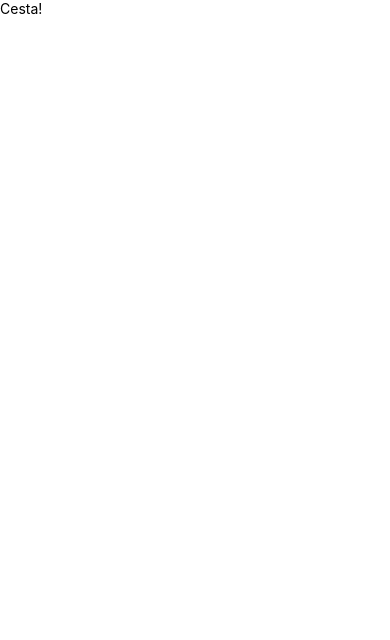
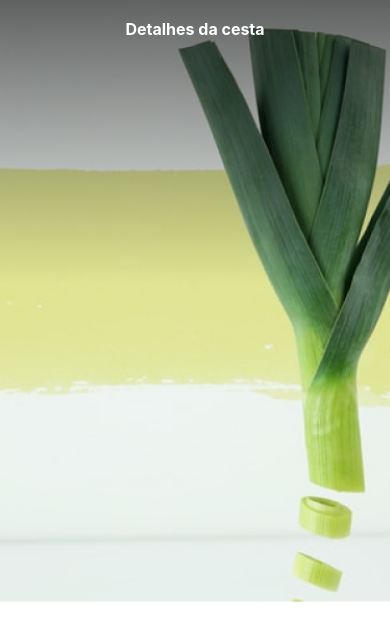
Before and after one commit to marcossugai/orgs-cesta, a React Native app: screen / in a window 390 px wide. Shown: the top 640 px of the page. Built offline with nearby package versions, Linux system fonts and the light colour scheme.

Commit message:
final aula 5 Imagem e Estilos

```diff
--- a/src/telas/Cesta.js
+++ b/src/telas/Cesta.js
@@ -1,10 +1,30 @@
 import React from 'react';
-import { StyleSheet, Text, View } from 'react-native';
+import { StyleSheet, Image, Dimensions, Text } from 'react-native';
+
+import topo from '../../assets/topo.png';
+
+const width = Dimensions.get('screen').width;
 
 export default function Cesta() {
-    return (
-    <View style={StyleSheet.container}>
-    <Text>Cesta!</Text>
-    </View>
-    );
+    return <>
+    <Image source={topo} style={estilos.topo} />
+    <Text style={estilos.titulo}>Detalhes da cesta</Text>
+    </>
 }
+
+const estilos = StyleSheet.create({
+    topo: {
+        width: "100%",
+        height: 578 / 768 * width,
+    },
+    titulo: {
+        width: "100%",
+        position: "absolute",
+        textAlign: "center",
+        fontSize: 16,
+        lineHeight: 26,
+        color: "white",
+        fontWeight: "bold",
+        padding: 16,
+    }
+});
```
